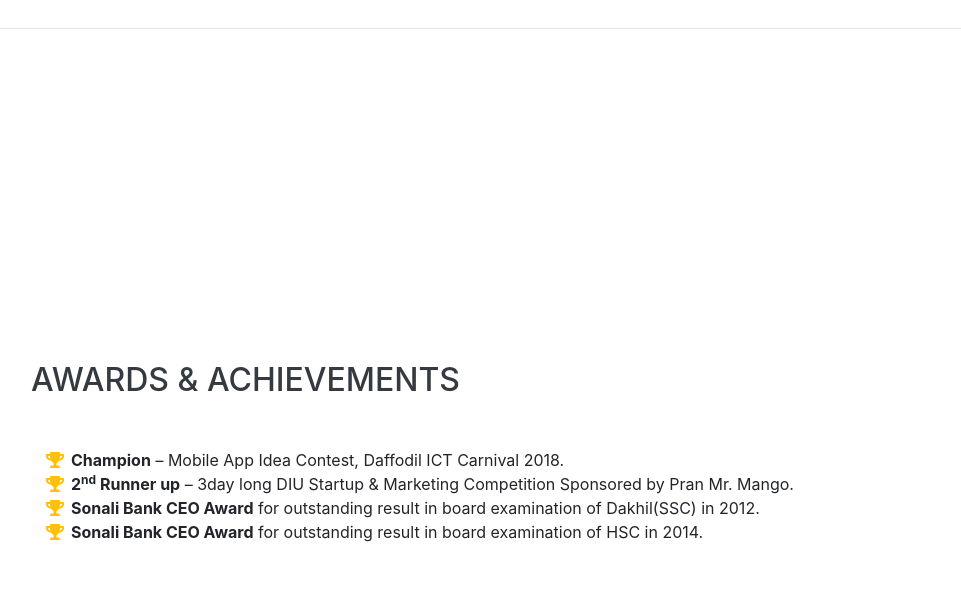
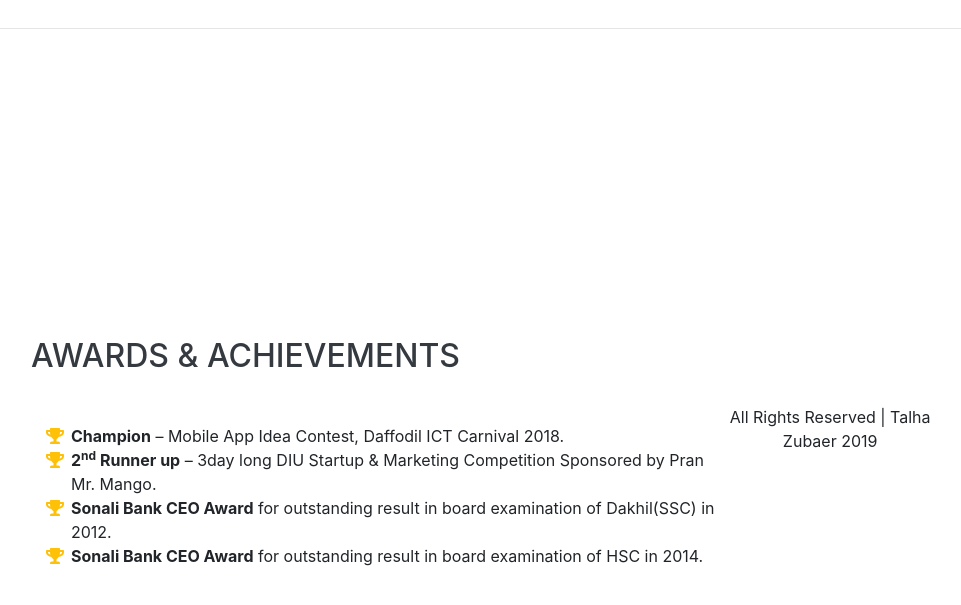
Before and after one commit to Talha5705/talhazubaer, a website with bundled scripts: page index.html in a window 1280 px wide. Shown: the part 7347-7952 px from the top of the page, without its empty margins (289-1250 px from the left). Built offline with nearby package versions, Linux system fonts and the light colour scheme; a web font is replaced by a local one.

Commit message:
Update index.html

```diff
--- a/index.html
+++ b/index.html
@@ -534,6 +534,7 @@
     			</li>
 
     		</div>
+		<center><div>All Rights Reserved | Talha Zubaer 2019</div></center>
     	</section>
     </div>
     <!-- Bootstrap core JavaScript -->
```
